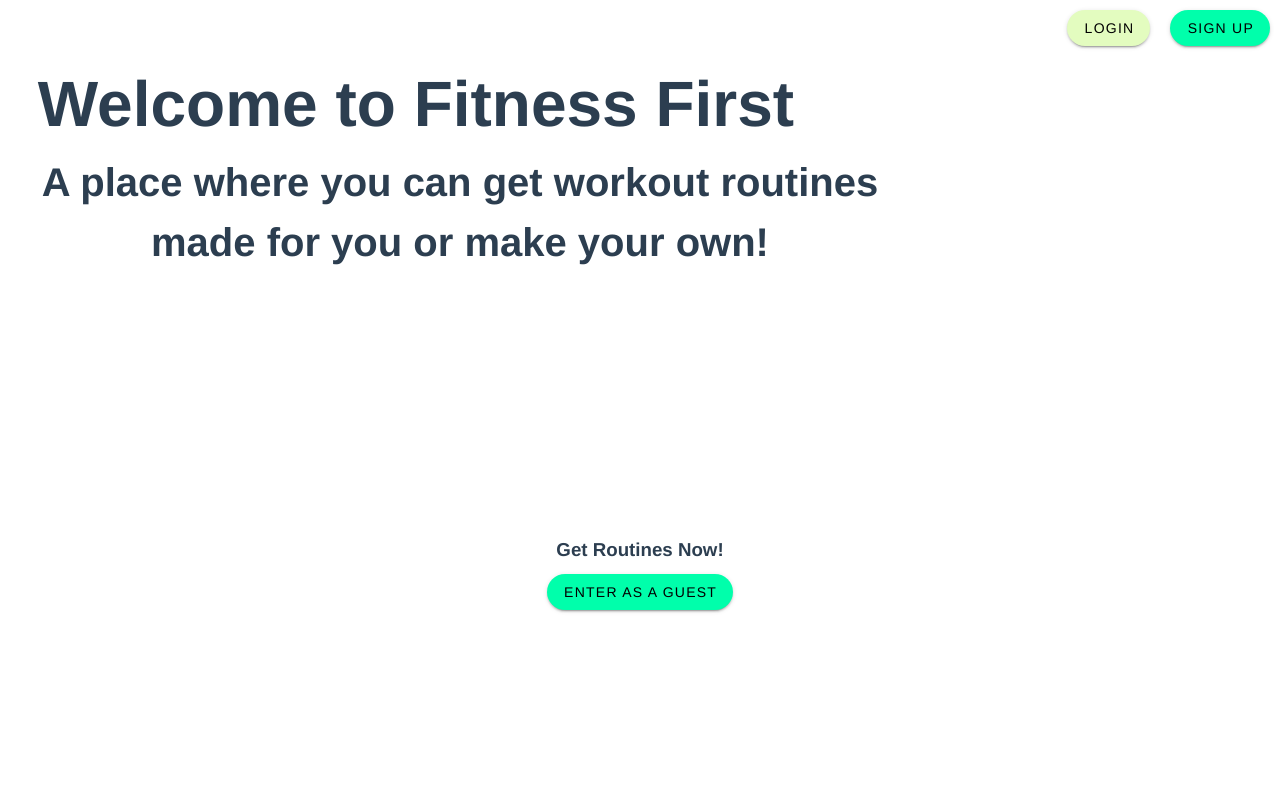
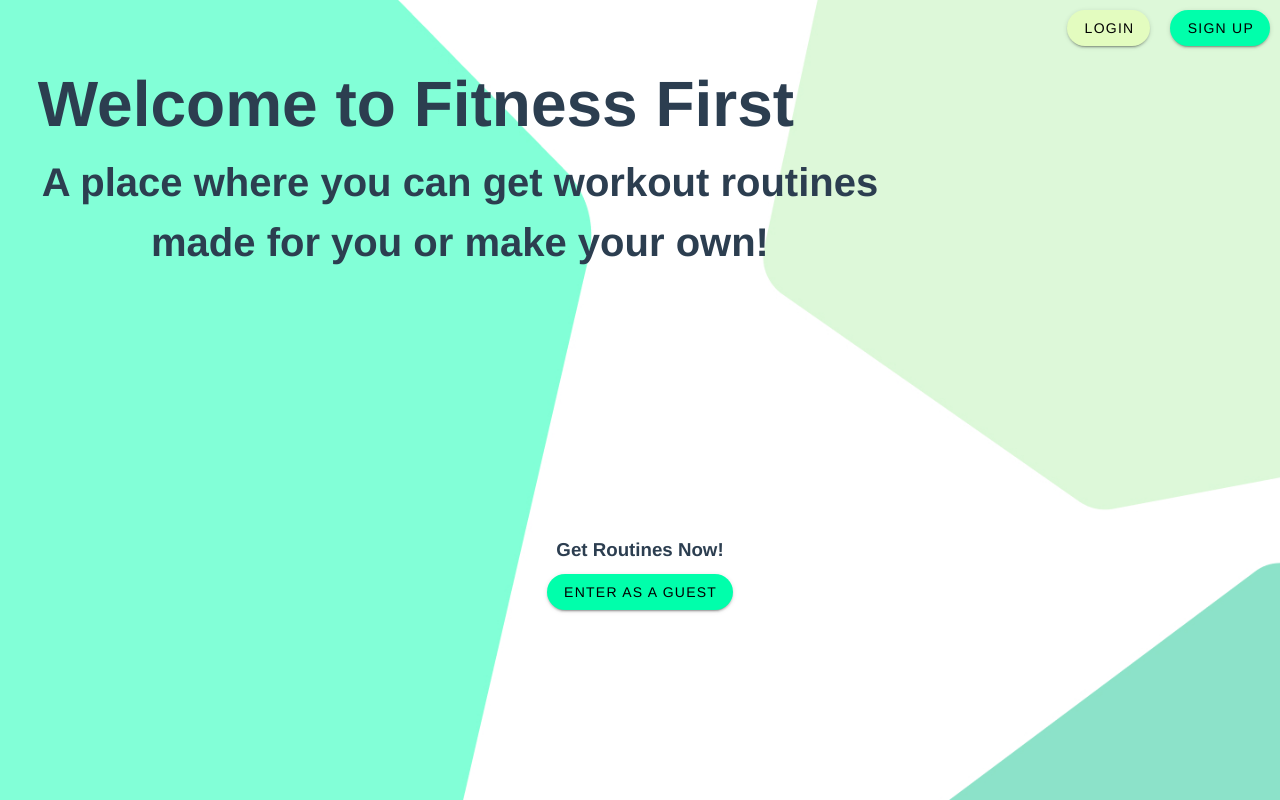
Before and after one commit to nicklnick/tp2-hci, a Vue app: page / in a window 1280 px wide. Built offline with nearby package versions, Linux system fonts and the light colour scheme.

Commit message:
fix: background

```diff
--- a/src/App.vue
+++ b/src/App.vue
@@ -14,6 +14,10 @@
   -moz-osx-font-smoothing: grayscale;
   text-align: center;
   color: #2c3e50;
+  background-image: url('~@/assets/Background.jpg');
+  background-size: cover;
+  background-repeat: no-repeat;
+
 }
 
 nav {
@@ -30,8 +34,8 @@ nav {
 }
 </style>
 <script>
-import LoginView from "@/views/LoginView";
+
 export default {
-  components: { LoginView  }
+  components: { }
 }
 </script>
```
Also changed, not shown: src/assets/Background.jpg (added), src/assets/Background.png (deleted).
